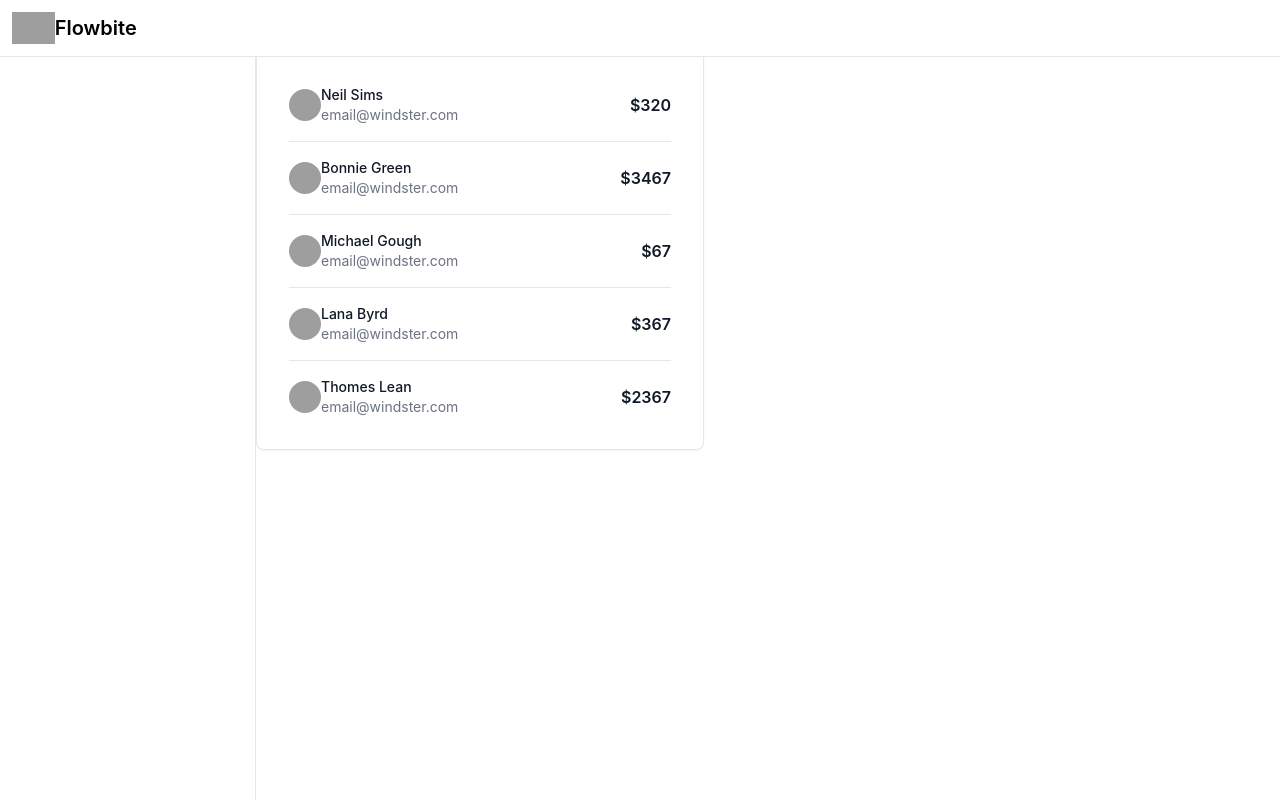
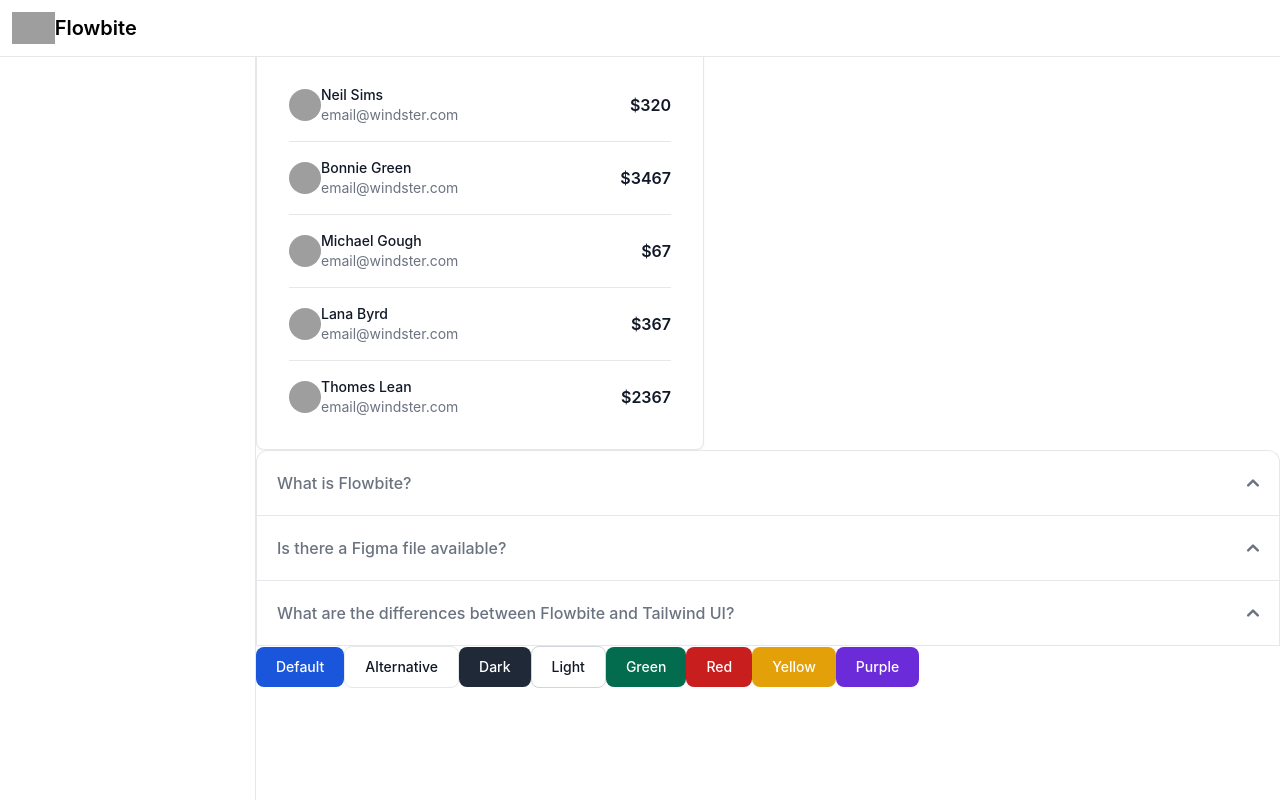
Before and after one commit to mebdrey/sistema-de-chamadas, a Next.js app in the folder Zelos-main/frontend/: page /admin/setores in a window 1280 px wide. Built offline with nearby package versions, Linux system fonts and the light colour scheme; grey boxes are pictures that could not be loaded.

Commit message:
sei la essa porra de flowbite

```diff
--- a/Zelos-main/frontend/src/app/(private)/admin/setores/page.jsx
+++ b/Zelos-main/frontend/src/app/(private)/admin/setores/page.jsx
@@ -106,6 +106,65 @@ return(
    </div>
 </div>
 
+<div id="accordion-collapse" data-accordion="collapse">
+  <h2 id="accordion-collapse-heading-1">
+    <button type="button" className="flex items-center justify-between w-full p-5 font-medium rtl:text-right text-gray-500 border border-b-0 border-gray-200 rounded-t-xl focus:ring-4 focus:ring-gray-200 dark:focus:ring-gray-800 dark:border-gray-700 dark:text-gray-400 hover:bg-gray-100 dark:hover:bg-gray-800 gap-3" data-accordion-target="#accordion-collapse-body-1" aria-expanded="true" aria-controls="accordion-collapse-body-1">
+      <span>What is Flowbite?</span>
+      <svg data-accordion-icon className="w-3 h-3 rotate-180 shrink-0" aria-hidden="true" xmlns="http://www.w3.org/2000/svg" fill="none" viewBox="0 0 10 6">
+        <path stroke="currentColor" strokeLinecap="round" strokeLinejoin="round" strokeWidth="2" d="M9 5 5 1 1 5"/>
+      </svg>
+    </button>
+  </h2>
+  <div id="accordion-collapse-body-1" className="hidden" aria-labelledby="accordion-collapse-heading-1">
+    <div className="p-5 border border-b-0 border-gray-200 dark:border-gray-700 dark:bg-gray-900">
+      <p className="mb-2 text-gray-500 dark:text-gray-400">Flowbite is an open-source library of interactive components built on top of Tailwind CSS including buttons, dropdowns, modals, navbars, and more.</p>
+      <p className="text-gray-500 dark:text-gray-400">Check out this guide to learn how to <a href="/docs/getting-started/introduction/" className="text-blue-600 dark:text-blue-500 hover:underline">get started</a> and start developing websites even faster with components on top of Tailwind CSS.</p>
+    </div>
+  </div>
+  <h2 id="accordion-collapse-heading-2">
+    <button type="button" className="flex items-center justify-between w-full p-5 font-medium rtl:text-right text-gray-500 border border-b-0 border-gray-200 focus:ring-4 focus:ring-gray-200 dark:focus:ring-gray-800 dark:border-gray-700 dark:text-gray-400 hover:bg-gray-100 dark:hover:bg-gray-800 gap-3" data-accordion-target="#accordion-collapse-body-2" aria-expanded="false" aria-controls="accordion-collapse-body-2">
+      <span>Is there a Figma file available?</span>
+      <svg data-accordion-icon className="w-3 h-3 rotate-180 shrink-0" aria-hidden="true" xmlns="http://www.w3.org/2000/svg" fill="none" viewBox="0 0 10 6">
+        <path stroke="currentColor" strokeLinecap="round" strokeLinejoin="round" strokeWidth="2" d="M9 5 5 1 1 5"/>
+      </svg>
+    </button>
+  </h2>
+  <div id="accordion-collapse-body-2" className="hidden" aria-labelledby="accordion-collapse-heading-2">
+    <div className="p-5 border border-b-0 border-gray-200 dark:border-gray-700">
+      <p className="mb-2 text-gray-500 dark:text-gray-400">Flowbite is first conceptualized and designed using the Figma software so everything you see in the library has a design equivalent in our Figma file.</p>
+      <p className="text-gray-500 dark:text-gray-400">Check out the <a href="https://flowbite.com/figma/" className="text-blue-600 dark:text-blue-500 hover:underline">Figma design system</a> based on the utility classes from Tailwind CSS and components from Flowbite.</p>
+    </div>
+  </div>
+  <h2 id="accordion-collapse-heading-3">
+    <button type="button" className="flex items-center justify-between w-full p-5 font-medium rtl:text-right text-gray-500 border border-gray-200 focus:ring-4 focus:ring-gray-200 dark:focus:ring-gray-800 dark:border-gray-700 dark:text-gray-400 hover:bg-gray-100 dark:hover:bg-gray-800 gap-3" data-accordion-target="#accordion-collapse-body-3" aria-expanded="false" aria-controls="accordion-collapse-body-3">
+      <span>What are the differences between Flowbite and Tailwind UI?</span>
+      <svg data-accordion-icon className="w-3 h-3 rotate-180 shrink-0" aria-hidden="true" xmlns="http://www.w3.org/2000/svg" fill="none" viewBox="0 0 10 6">
+        <path stroke="currentColor" strokeLinecap="round" strokeLinejoin="round" strokeWidth="2" d="M9 5 5 1 1 5"/>
+      </svg>
+    </button>
+  </h2>
+  <div id="accordion-collapse-body-3" className="hidden" aria-labelledby="accordion-collapse-heading-3">
+    <div className="p-5 border border-t-0 border-gray-200 dark:border-gray-700">
+      <p className="mb-2 text-gray-500 dark:text-gray-400">The main difference is that the core components from Flowbite are open source under the MIT license, whereas Tailwind UI is a paid product. Another difference is that Flowbite relies on smaller and standalone components, whereas Tailwind UI offers sections of pages.</p>
+      <p className="mb-2 text-gray-500 dark:text-gray-400">However, we actually recommend using both Flowbite, Flowbite Pro, and even Tailwind UI as there is no technical reason stopping you from using the best of two worlds.</p>
+      <p className="mb-2 text-gray-500 dark:text-gray-400">Learn more about these technologies:</p>
+      <ul className="ps-5 text-gray-500 list-disc dark:text-gray-400">
+        <li><a href="https://flowbite.com/pro/" className="text-blue-600 dark:text-blue-500 hover:underline">Flowbite Pro</a></li>
+        <li><a href="https://tailwindui.com/" rel="nofollow" className="text-blue-600 dark:text-blue-500 hover:underline">Tailwind UI</a></li>
+      </ul>
+    </div>
+  </div>
+</div>
+
+<button type="button" class="text-white bg-blue-700 hover:bg-blue-800 focus:ring-4 focus:ring-blue-300 font-medium rounded-lg text-sm px-5 py-2.5 me-2 mb-2 dark:bg-blue-600 dark:hover:bg-blue-700 focus:outline-none dark:focus:ring-blue-800">Default</button>
+<button type="button" class="py-2.5 px-5 me-2 mb-2 text-sm font-medium text-gray-900 focus:outline-none bg-white rounded-lg border border-gray-200 hover:bg-gray-100 hover:text-blue-700 focus:z-10 focus:ring-4 focus:ring-gray-100 dark:focus:ring-gray-700 dark:bg-gray-800 dark:text-gray-400 dark:border-gray-600 dark:hover:text-white dark:hover:bg-gray-700">Alternative</button>
+<button type="button" class="text-white bg-gray-800 hover:bg-gray-900 focus:outline-none focus:ring-4 focus:ring-gray-300 font-medium rounded-lg text-sm px-5 py-2.5 me-2 mb-2 dark:bg-gray-800 dark:hover:bg-gray-700 dark:focus:ring-gray-700 dark:border-gray-700">Dark</button>
+<button type="button" class="text-gray-900 bg-white border border-gray-300 focus:outline-none hover:bg-gray-100 focus:ring-4 focus:ring-gray-100 font-medium rounded-lg text-sm px-5 py-2.5 me-2 mb-2 dark:bg-gray-800 dark:text-white dark:border-gray-600 dark:hover:bg-gray-700 dark:hover:border-gray-600 dark:focus:ring-gray-700">Light</button>
+<button type="button" class="focus:outline-none text-white bg-green-700 hover:bg-green-800 focus:ring-4 focus:ring-green-300 font-medium rounded-lg text-sm px-5 py-2.5 me-2 mb-2 dark:bg-green-600 dark:hover:bg-green-700 dark:focus:ring-green-800">Green</button>
+<button type="button" class="focus:outline-none text-white bg-red-700 hover:bg-red-800 focus:ring-4 focus:ring-red-300 font-medium rounded-lg text-sm px-5 py-2.5 me-2 mb-2 dark:bg-red-600 dark:hover:bg-red-700 dark:focus:ring-red-900">Red</button>
+<button type="button" class="focus:outline-none text-white bg-yellow-400 hover:bg-yellow-500 focus:ring-4 focus:ring-yellow-300 font-medium rounded-lg text-sm px-5 py-2.5 me-2 mb-2 dark:focus:ring-yellow-900">Yellow</button>
+<button type="button" class="focus:outline-none text-white bg-purple-700 hover:bg-purple-800 focus:ring-4 focus:ring-purple-300 font-medium rounded-lg text-sm px-5 py-2.5 mb-2 dark:bg-purple-600 dark:hover:bg-purple-700 dark:focus:ring-purple-900">Purple</button>
+
     </>
 )
 }
--- a/Zelos-main/frontend/src/app/globals.css
+++ b/Zelos-main/frontend/src/app/globals.css
@@ -1,4 +1,7 @@
 @import "tailwindcss";
+@import "flowbite/src/themes/default";
+@plugin "flowbite/plugin";
+@source "../node_modules/flowbite";
 @plugin "flowbite-react/plugin/tailwindcss";
 @source "../../.flowbite-react/class-list.json";
 
--- a/Zelos-main/frontend/src/app/layout.jsx
+++ b/Zelos-main/frontend/src/app/layout.jsx
@@ -16,15 +16,17 @@ export default function RootLayout({ children }) {
         <link rel="preconnect" href="https://fonts.gstatic.com" crossOrigin='true' />
         <link href="https://fonts.googleapis.com/css2?family=Plus+Jakarta+Sans:ital,wght@0,200..800;1,200..800&display=swap" rel="stylesheet"></link>
         <link rel="icon" href="/img/logo-favicon.png" />
+        <link rel="icon" href="/favicon.ico" />
         <link href="https://cdn.jsdelivr.net/npm/flowbite@3.1.2/dist/flowbite.min.css" rel="stylesheet" />
-        <link rel="icon" href="/favicon.ico" />
       </Head>
       <body>
         <GoogleOAuthProvider clientId={process.env.NEXT_PUBLIC_GOOGLE_CLIENT_ID}>
           {children}
         </GoogleOAuthProvider>
+        <script src="../path/to/flowbite/dist/flowbite.min.js"></script>
         <script src="https://cdn.jsdelivr.net/npm/flowbite@3.1.2/dist/flowbite.min.js"></script>
         <script src="https://cdn.jsdelivr.net/npm/bootstrap@5.3.6/dist/js/bootstrap.bundle.min.js" integrity="sha384-j1CDi7MgGQ12Z7Qab0qlWQ/Qqz24Gc6BM0thvEMVjHnfYGF0rmFCozFSxQBxwHKO" crossOrigin="anonymous"></script>
+
       </body>
     </html>
   );
```
Also changed, not shown: Zelos-main/frontend/src/app/postcss.config.mjs (+15 -2 lines), Zelos-main/frontend/src/components/navBar/NavBar.jsx (+10 -28 lines).
